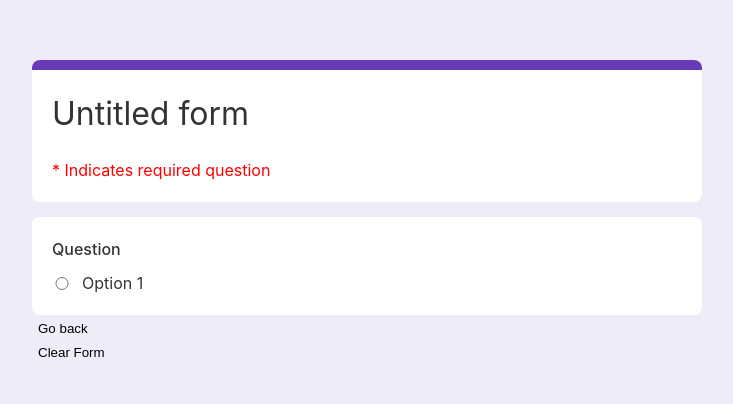
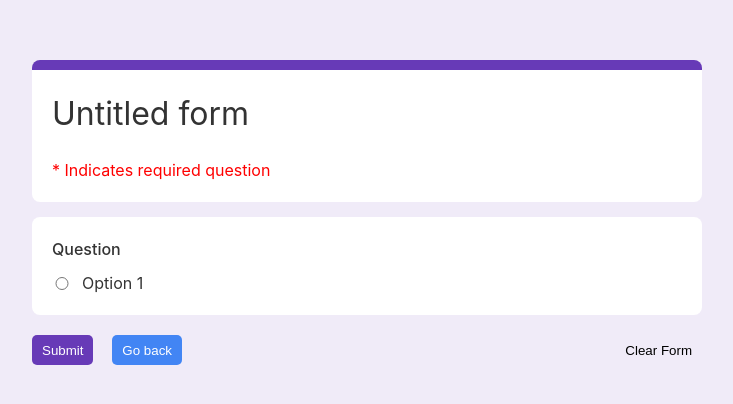
Before and after one commit to Deemou/google-form, a React (Vite) app: page /preview in a window 1280 px wide. Shown: the top 404 px of the page, without its empty margins (273-1006 px from the left). Built offline with nearby package versions, Linux system fonts and the light colour scheme.

Commit message:
feat: add logic for form submit

```diff
--- a/src/components/preview-button-bar.tsx
+++ b/src/components/preview-button-bar.tsx
@@ -1,10 +1,31 @@
 import { useNavigate } from 'react-router-dom';
-import { useAppDispatch } from '@/app/hooks';
-import { clearForm } from '@app/slices/contentSlice';
+import { useAppDispatch, useAppSelector } from '@/app/hooks';
+import { updateErrorStatusAt, clearForm } from '@app/slices/contentSlice';
 
 export default function PreviewButtonBar() {
   const navigate = useNavigate();
   const dispatch = useAppDispatch();
+  const { questions } = useAppSelector((state) => state.contentSlice);
+
+  const onSubmit = () => {
+    let isError = false;
+    for (let i = 0; i < questions.length; i++) {
+      dispatch(updateErrorStatusAt({ index: i }));
+      if (
+        (questions[i].isRequired && questions[i].chosenOptions.length === 0) ||
+        questions[i].chosenOptions[0] === ''
+      ) {
+        isError = true;
+        break;
+      }
+    }
+
+    if (isError === true) {
+      window.alert('Please answer all the required questions!');
+      return;
+    }
+    navigate('/submit');
+  };
 
   const onClickGoBack = () => {
     navigate('/');
@@ -17,7 +38,15 @@ export default function PreviewButtonBar() {
   return (
     <>
       <div aria-label="Preview button bar" className="preview-button-bar">
-        <div>
+        <div className="left">
+          <button
+            onClick={onSubmit}
+            type="submit"
+            aria-label="Submit"
+            className="submit-button"
+          >
+            Submit
+          </button>
           <button
             onClick={onClickGoBack}
             type="button"
--- a/src/styles/form.scss
+++ b/src/styles/form.scss
@@ -206,3 +206,31 @@
 .clear-button {
   width: fit-content;
 }
+
+.preview-button-bar {
+  display: flex;
+  justify-content: space-between;
+  height: 30px;
+  margin-top: 20px;
+
+  button {
+    padding: 5px 10px;
+    border-radius: 5px;
+  }
+
+  .left {
+    display: flex;
+    justify-content: space-between;
+    width: 150px;
+  }
+}
+
+.submit-button {
+  background-color: $purple-heart;
+  color: $white;
+}
+
+.go-back-button {
+  background-color: $royal-blue;
+  color: $white;
+}
```
